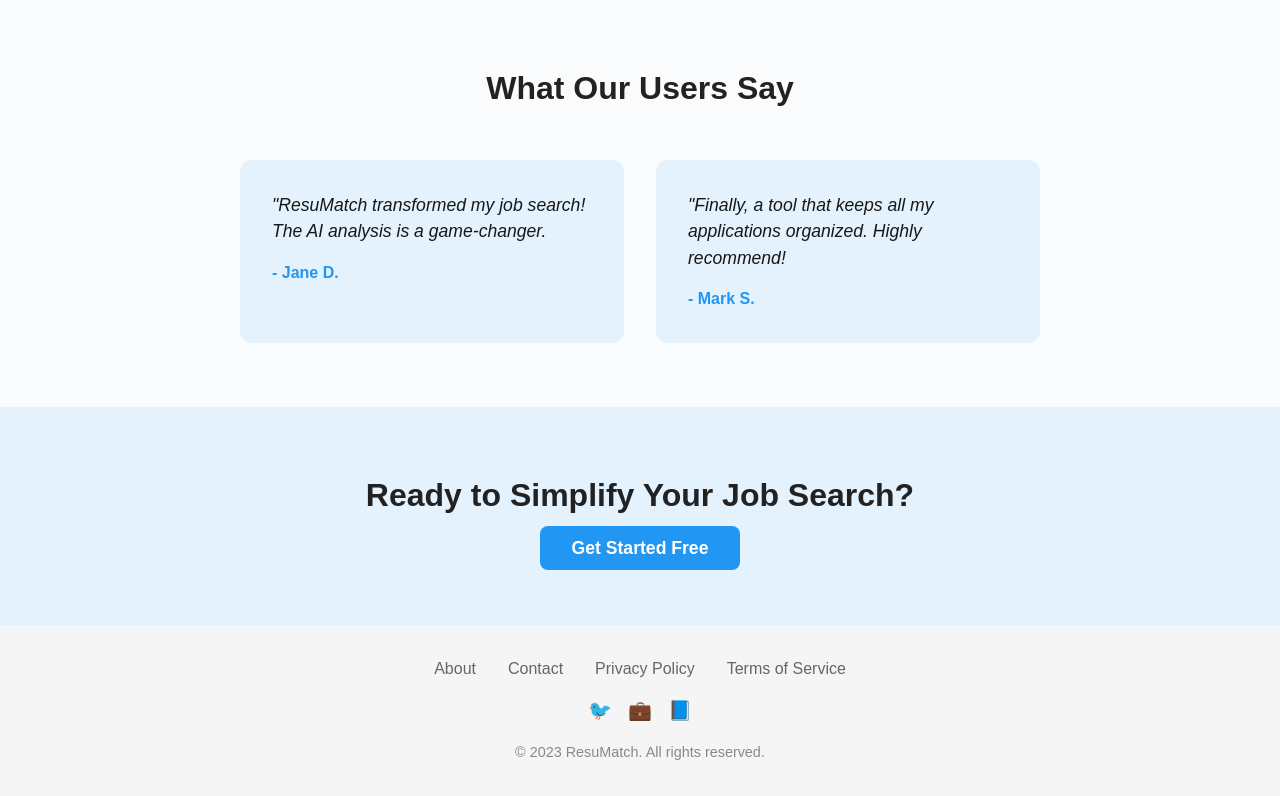
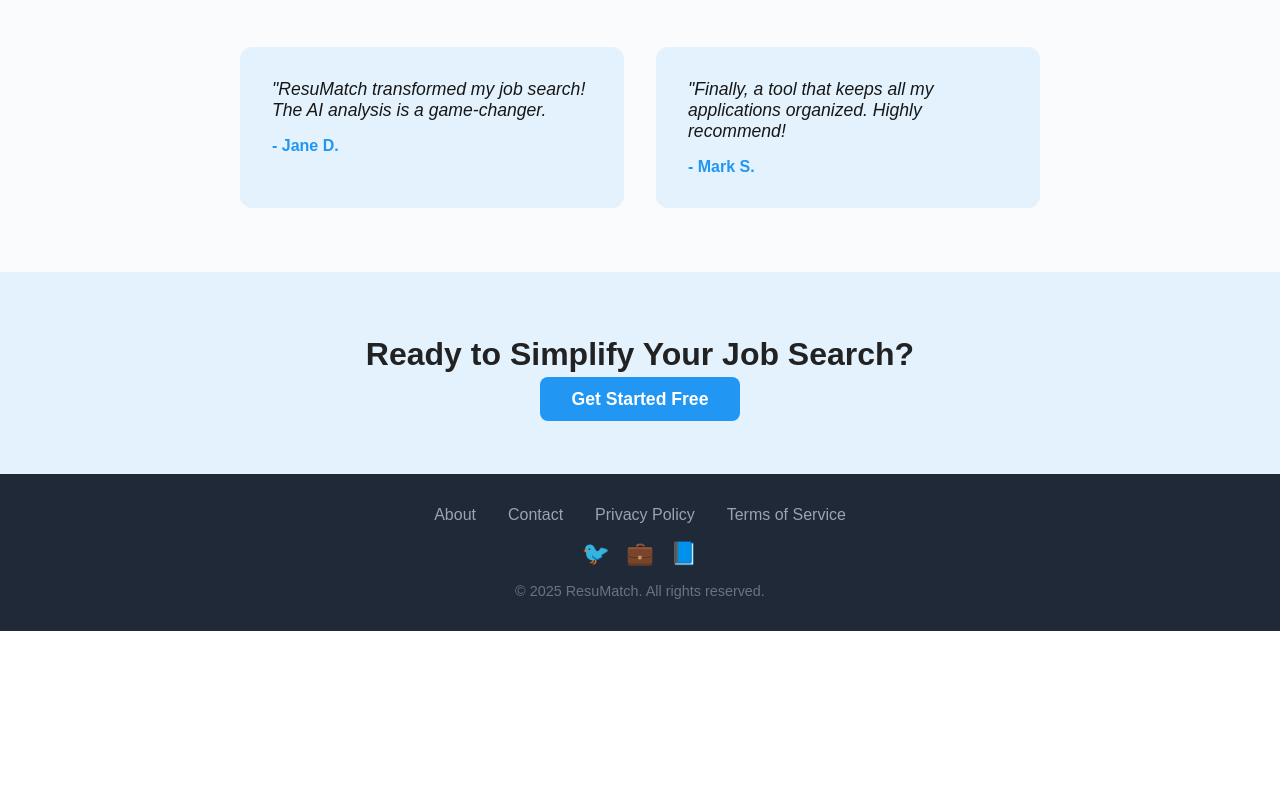
Before and after one commit to Sadly4343/ResuMatch, a Next.js app in the folder client/: page / in a window 1280 px wide. Shown: the part 1246-2042 px from the top of the page. After the commit the page ends 1877 px from the top, so only its background shows below. Built offline with nearby package versions, Linux system fonts and the light colour scheme.

Commit message:
navbar and footer

```diff
--- a/client/src/app/globals.css
+++ b/client/src/app/globals.css
@@ -1,7 +1,3 @@
-@tailwind base;
-@tailwind components;
-@tailwind utilities;
-
 :root {
   --background: #ffffff;
   --foreground: #171717;
--- a/client/src/app/layout.tsx
+++ b/client/src/app/layout.tsx
@@ -26,17 +26,18 @@
   return (
     <html lang="en">
       <body className={`${geistSans.variable} ${geistMono.variable}`}>
-        <header style={{
-          display: 'flex', justifyContent: 'space-between', alignItems: 'center', padding: '1rem 2rem', borderBottom: '1px solid #eee', background: '#fff', position: 'sticky', top: 0, zIndex: 100
-        }}>
-          <Link href="/" style={{ fontWeight: 700, fontSize: '1.5rem', textDecoration: 'none', color: '#222' }}>ResuMatch</Link>
-          <nav style={{ display: 'flex', gap: '1.5rem', alignItems: 'center' }}>
-            <Link href="/login" style={{ textDecoration: 'none', color: '#222', fontWeight: 500 }}>Login</Link>
-            <Link href="/dashboard" style={{ textDecoration: 'none', color: '#222', fontWeight: 500 }}>Dashboard</Link>
-            <Link href="/applications" style={{ textDecoration: 'none', color: '#222', fontWeight: 500 }}>Applications & Resumes</Link>
-            <Link href="/signup" style={{ textDecoration: 'none', color: '#fff', background: '#2196f3', padding: '0.5rem 1.2rem', borderRadius: '8px', fontWeight: 600 }}>Sign Up</Link>
-          </nav>
-        </header>
+       <header style={{  display: 'flex',  justifyContent: 'space-between',  alignItems: 'center',  padding: '1rem 2rem',  borderBottom: '1px solid #1e293b', background: '#0f172a', position: 'sticky', top: 0,
+  zIndex: 100
+}}>
+  <Link href="/" style={{ fontWeight: 700, fontSize: '1.5rem', textDecoration: 'none', color: '#ffffff' }}>ResuMatch</Link>
+  <nav style={{ display: 'flex', gap: '1.5rem', alignItems: 'center' }}>
+    <Link className="nav-link" href="/login" style={{ textDecoration: 'none', color: '#ffffff', fontWeight: 500 }}>Login</Link>
+    <Link href="/dashboard" style={{ textDecoration: 'none', color: '#ffffff', fontWeight: 500 }}>Dashboard</Link>
+    <Link href="/applications" style={{ textDecoration: 'none', color: '#ffffff', fontWeight: 500 }}>Applications & Resumes</Link>
+    <Link href="/signup" style={{
+      textDecoration: 'none', color: '#0f172a',background: '#7dd3fc',padding: '0.5rem 1.2rem',borderRadius: '8px', fontWeight: 600 }}>Sign Up</Link>
+  </nav>
+</header>
         <main style={{ minHeight: '80vh' }}>{children}</main>
       </body>
     </html>
--- a/client/src/app/page.tsx
+++ b/client/src/app/page.tsx
@@ -94,20 +94,21 @@
       </section>
 
       {/* Footer */}
-      <footer style={{ padding: '2rem', background: '#f5f5f5', textAlign: 'center' }}>
-        <div style={{ display: 'flex', justifyContent: 'center', gap: '2rem', marginBottom: '1rem' }}>
-          <a href="#" style={{ color: '#666', textDecoration: 'none' }}>About</a>
-          <a href="#" style={{ color: '#666', textDecoration: 'none' }}>Contact</a>
-          <a href="#" style={{ color: '#666', textDecoration: 'none' }}>Privacy Policy</a>
-          <a href="#" style={{ color: '#666', textDecoration: 'none' }}>Terms of Service</a>
-        </div>
-        <div style={{ display: 'flex', justifyContent: 'center', gap: '1rem', marginBottom: '1rem' }}>
-          <span style={{ fontSize: '1.2rem' }}>🐦</span>
-          <span style={{ fontSize: '1.2rem' }}>💼</span>
-          <span style={{ fontSize: '1.2rem' }}>📘</span>
-        </div>
-        <p style={{ color: '#888', fontSize: '0.9rem' }}>© 2023 ResuMatch. All rights reserved.</p>
-      </footer>
+     <footer style={{ padding: '2rem', background: '#1f2937', textAlign: 'center', color: '#f9fafb' }}>
+      <div style={{ display: 'flex', justifyContent: 'center', gap: '2rem', marginBottom: '1rem' }}>
+      <a href="#" style={{ color: '#9ca3af', textDecoration: 'none' }}>About</a>
+      <a href="#" style={{ color: '#9ca3af', textDecoration: 'none' }}>Contact</a>
+      <a href="#" style={{ color: '#9ca3af', textDecoration: 'none' }}>Privacy Policy</a>
+      <a href="#" style={{ color: '#9ca3af', textDecoration: 'none' }}>Terms of Service</a>
+    </div>
+         <div style={{ display: 'flex', justifyContent: 'center', gap: '1rem', marginBottom: '1rem' }}>
+           <span style={{ fontSize: '1.4rem' }}>🐦</span>
+           <span style={{ fontSize: '1.4rem' }}>💼</span>
+          <span style={{ fontSize: '1.4rem' }}>📘</span>
+         </div>
+  <p style={{ color: '#6b7280', fontSize: '0.9rem' }}>© 2025 ResuMatch. All rights reserved.</p>
+</footer>
+
     </div>
   );
 }
```
Also changed, not shown: client/package.json (+9 -0 lines), 2 other files (tests, documents, lock files or other folders).
